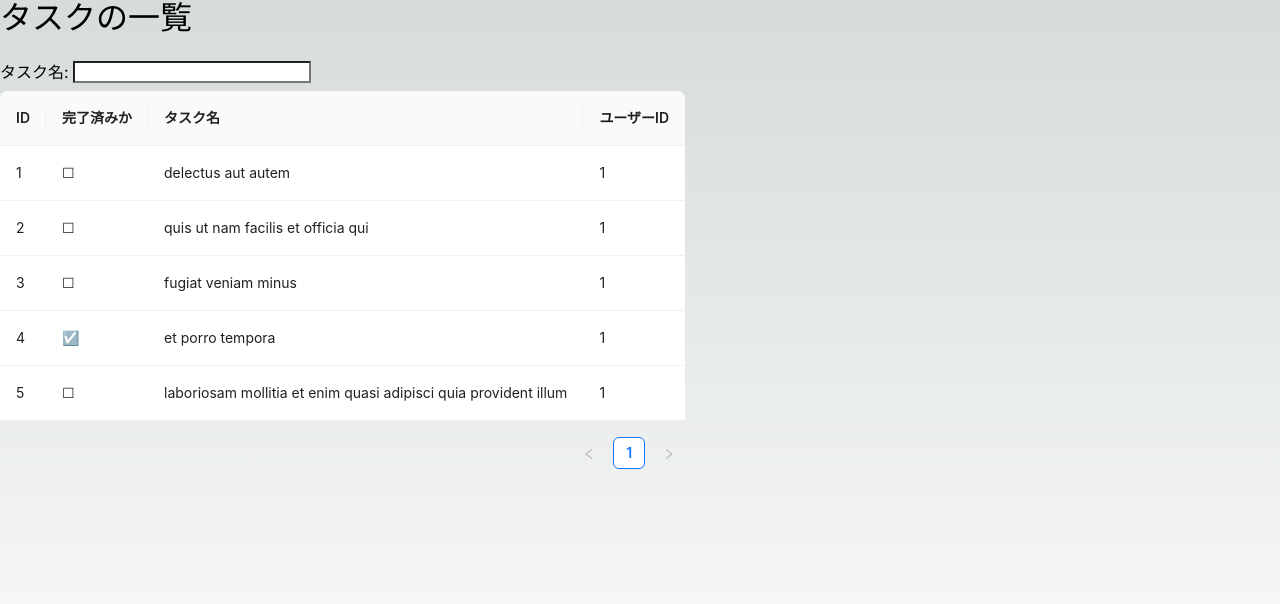
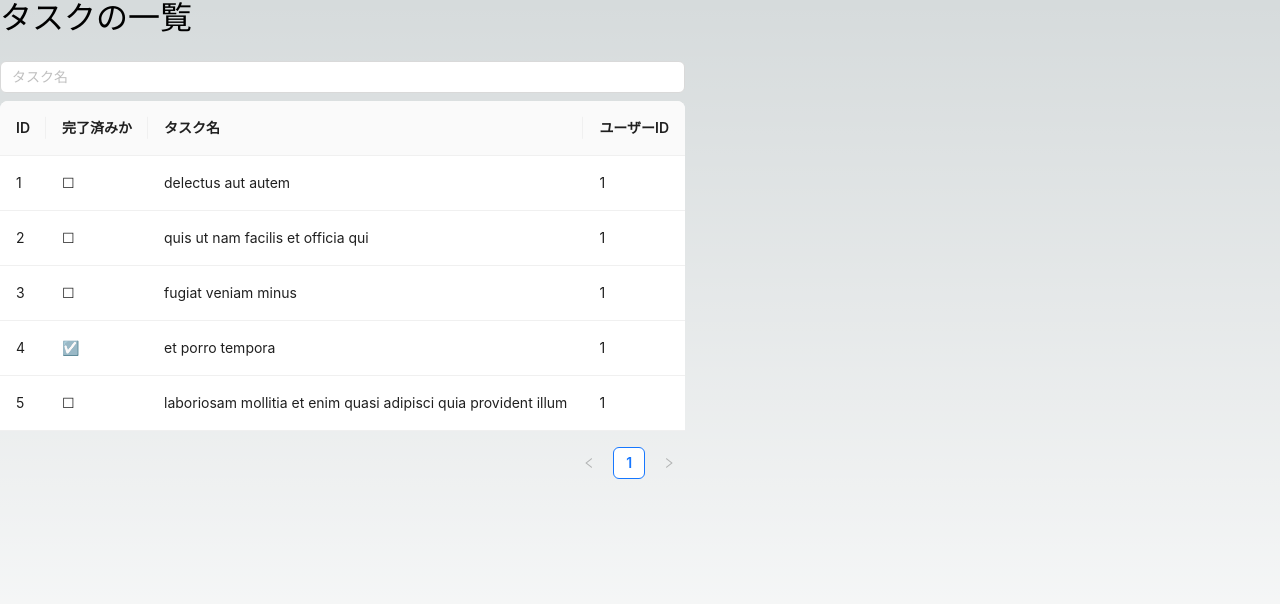
Before and after one commit to chanyou0311/react-todo-demo, a Next.js app: page / in a window 1280 px wide. Shown: the top 604 px of the page. Built offline with nearby package versions, Linux system fonts and the light colour scheme.

Commit message:
[modify] Use Input of antd

```diff
--- a/src/app/components/SearchBar.tsx
+++ b/src/app/components/SearchBar.tsx
@@ -1,3 +1,4 @@
+import { Input } from "antd";
 import { ChangeEvent } from "react";
 
 type SearchBarProps = {
@@ -5,9 +6,11 @@ type SearchBarProps = {
 };
 export const SearchBar = ({ handleChange }: SearchBarProps) => {
   return (
-    <>
-      <label htmlFor="title">タスク名: </label>
-      <input type="text" name="title" id="title" onChange={handleChange} />
-    </>
+    <Input
+      type="text"
+      name="title"
+      placeholder="タスク名"
+      onChange={handleChange}
+    />
   );
 };
```
